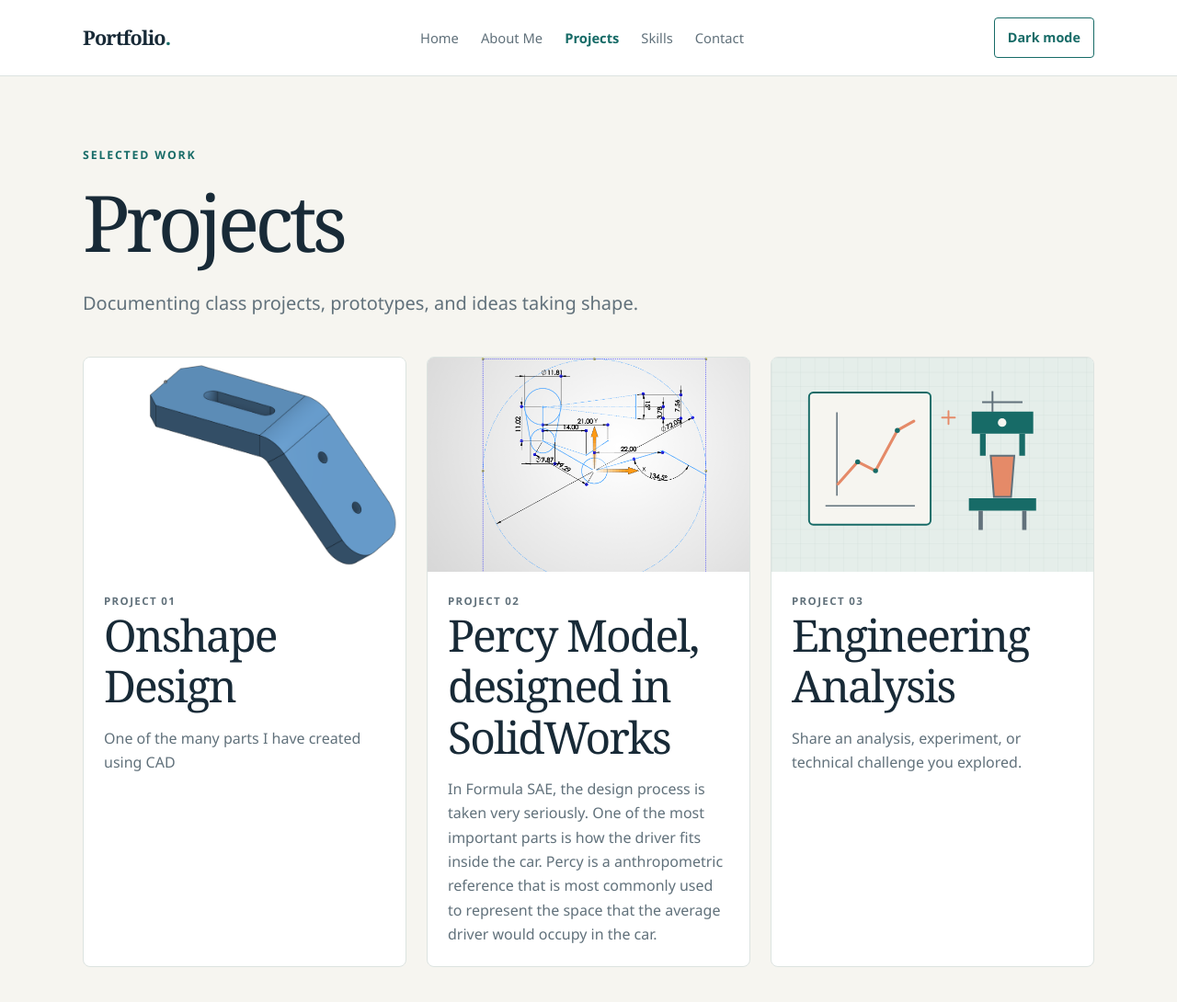
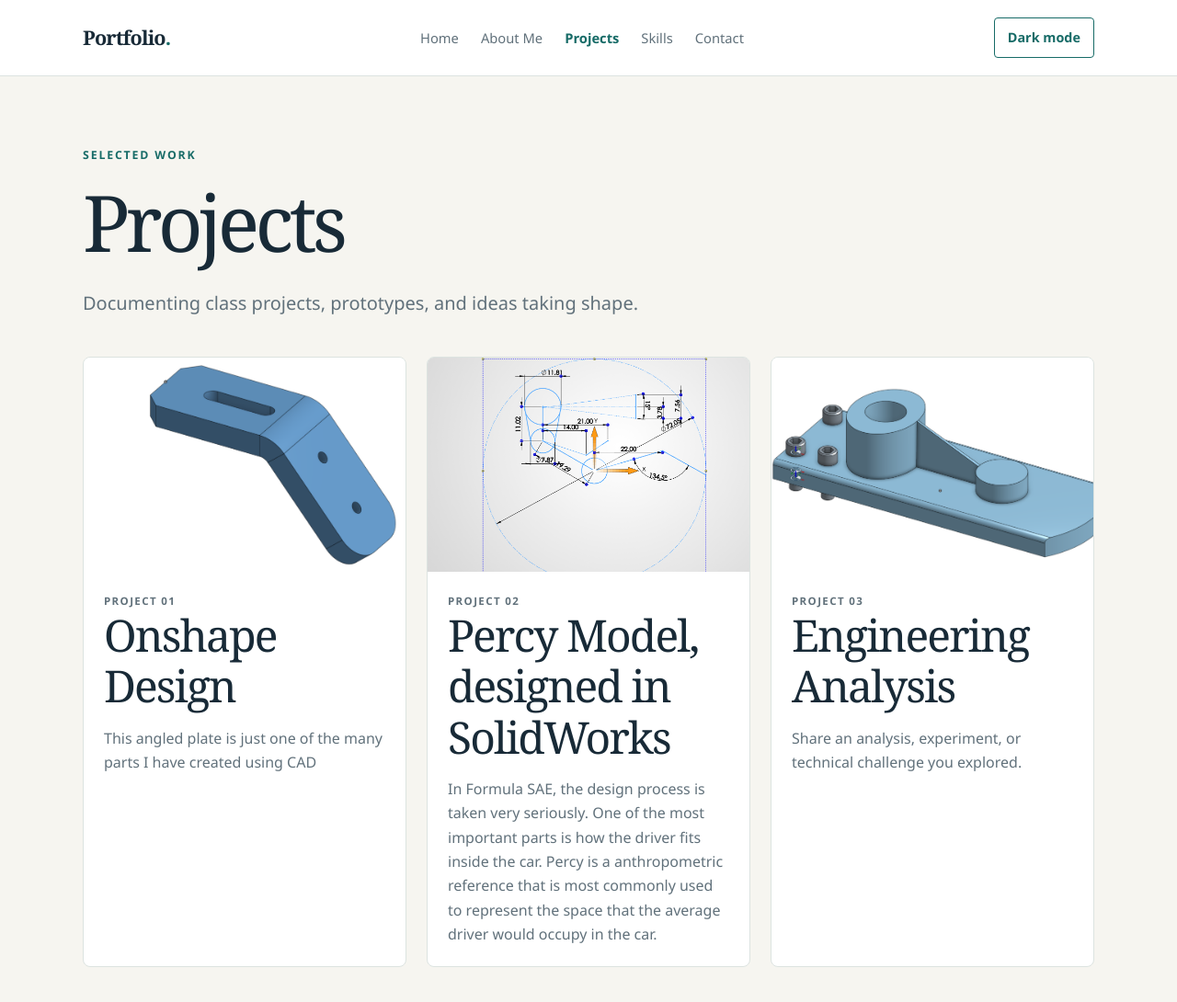
Before and after one commit to 36mn32/portfolio, a plain HTML site: page projects.html in a window 1280 px wide. Shown: the top 1090 px of the page at 92% size. Drawn offline with Linux system fonts and the light colour scheme.

Commit message:
Update CAD project gallery with stop-base assembly image

```diff
--- a/projects.html
+++ b/projects.html
@@ -35,7 +35,7 @@
           <div class="project-copy">
             <p class="project-label">Project 01</p>
             <h2>Onshape Design</h2>
-            <p>One of the many parts I have created using CAD</p>
+            <p>This angled plate is just one of the many parts I have created using CAD</p>
           </div>
         </article>
         <article class="project-card">
@@ -47,7 +47,7 @@
           </div>
         </article>
         <article class="project-card">
-          <img src="images/project-analysis.svg" alt="Illustration of an engineering test setup with a chart">
+          <img src="images/cadproj2.png" alt="A full assembly of nuts and screws into a stop base">
           <div class="project-copy">
             <p class="project-label">Project 03</p>
             <h2>Engineering Analysis</h2>
```
Also changed, not shown: images/cadproj2.png (added), images/project-analysis.svg (deleted), 1 other file.
